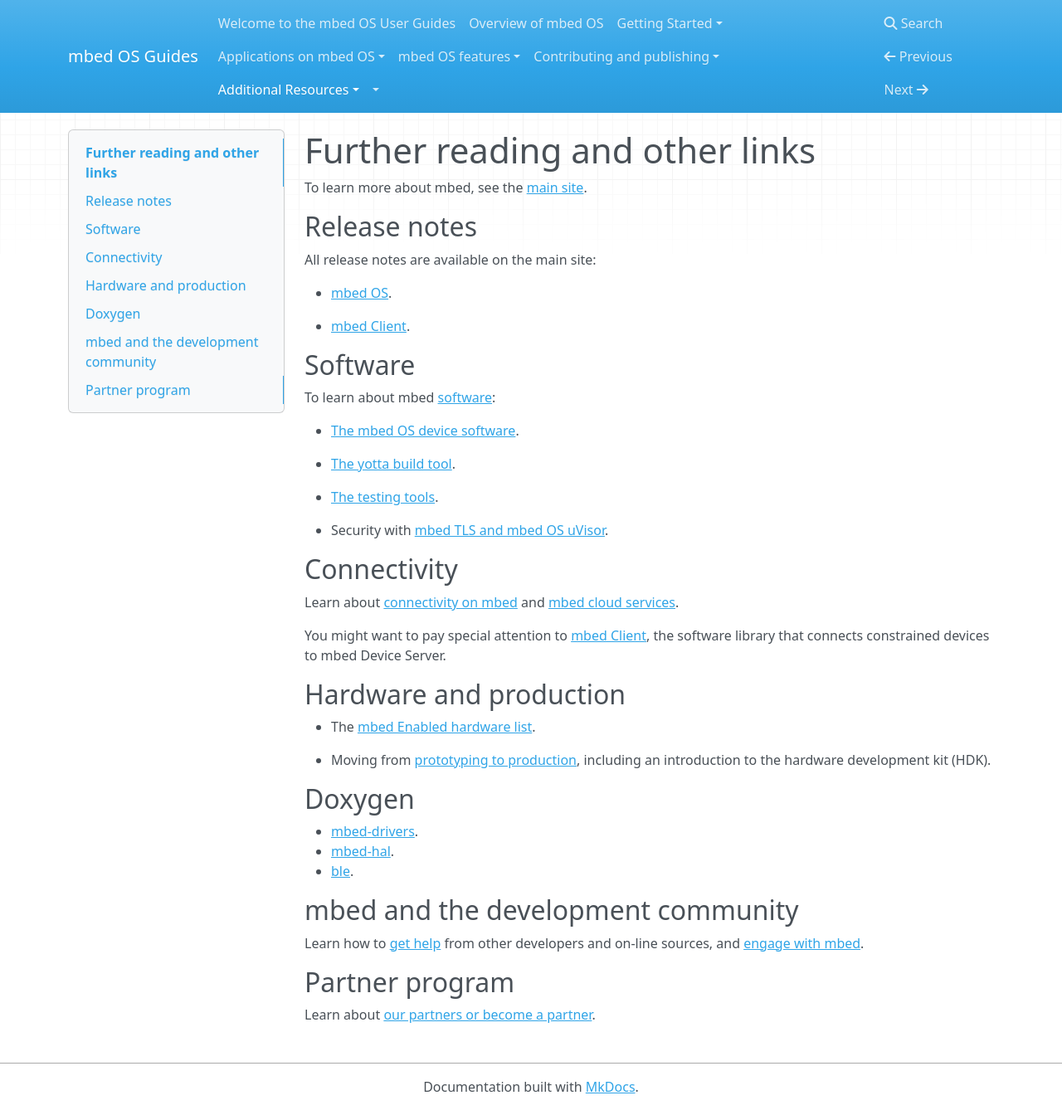
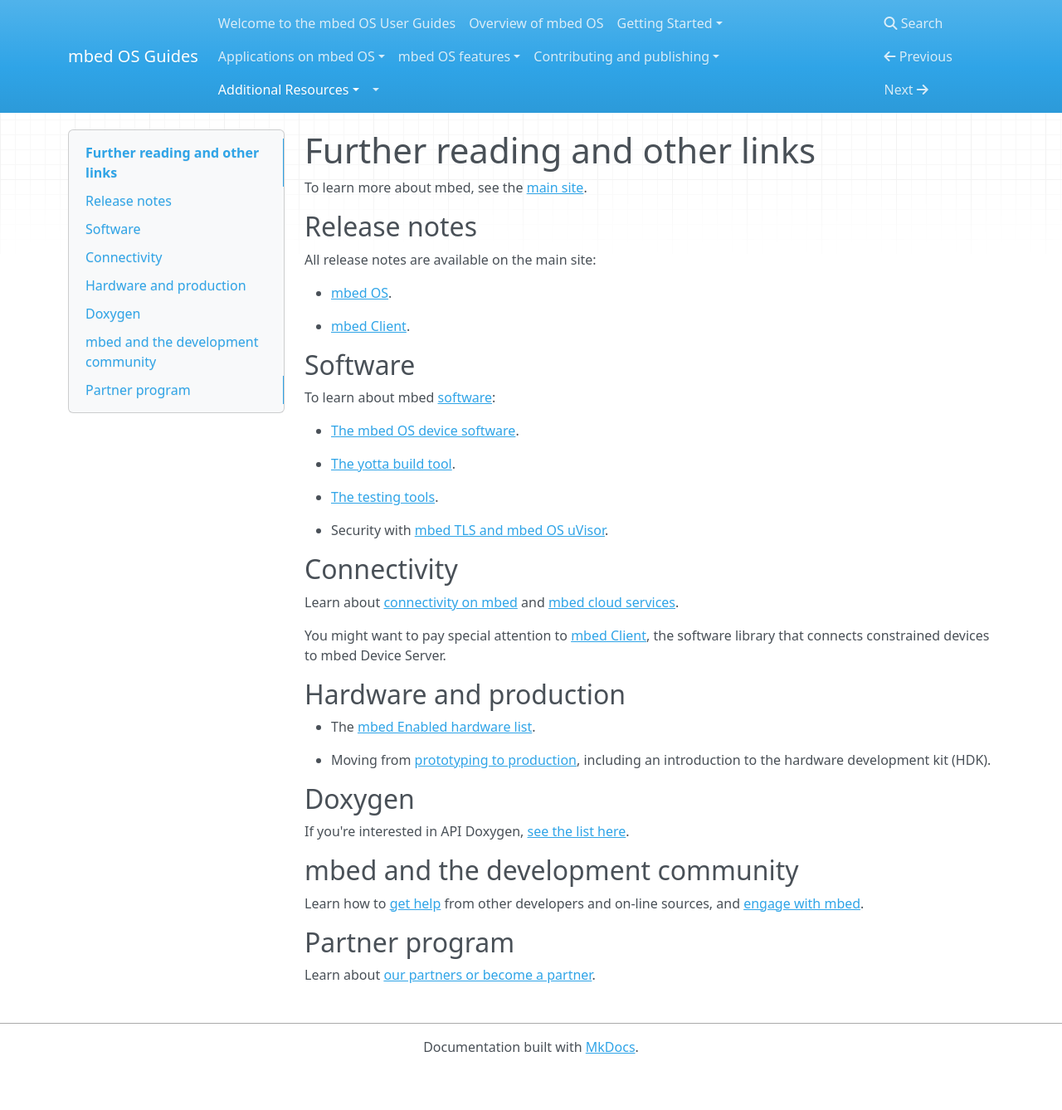
Before and after one commit to ARMmbed/GettingStartedmbedOS, an MkDocs documentation site: the page built from Docs/FurtherReading.md, in a window 1280 px wide and 1338 px high. Shown: the whole window at 83% size. Built offline with MkDocs 1.6.1, drawn with Linux system fonts in a browser that asks for light colours; nearby versions of some CDN libraries; old or Windows-style settings are respelled for this version of MkDocs.

Commit message:
Linking to API list

```diff
--- a/Docs/FurtherReading.md
+++ b/Docs/FurtherReading.md
@@ -36,9 +36,7 @@ You might want to pay special attention to [mbed Client](/http://v3.mbed.com/en/
 
 ## Doxygen
 
-* [mbed-drivers](https://docs.mbed.com/docs/mbed-drivers-api/en/latest/api/index.html).
-* [mbed-hal](https://docs.mbed.com/docs/mbed-hal-api/en/latest/api/index.html).
-* [ble](https://docs.mbed.com/docs/ble-api/en/master/api/index.html).
+If you're interested in API Doxygen, [see the list here](https://docs.mbed.com/docs/api-documentation-list/en/latest/).
 
 ## mbed and the development community
 
```
